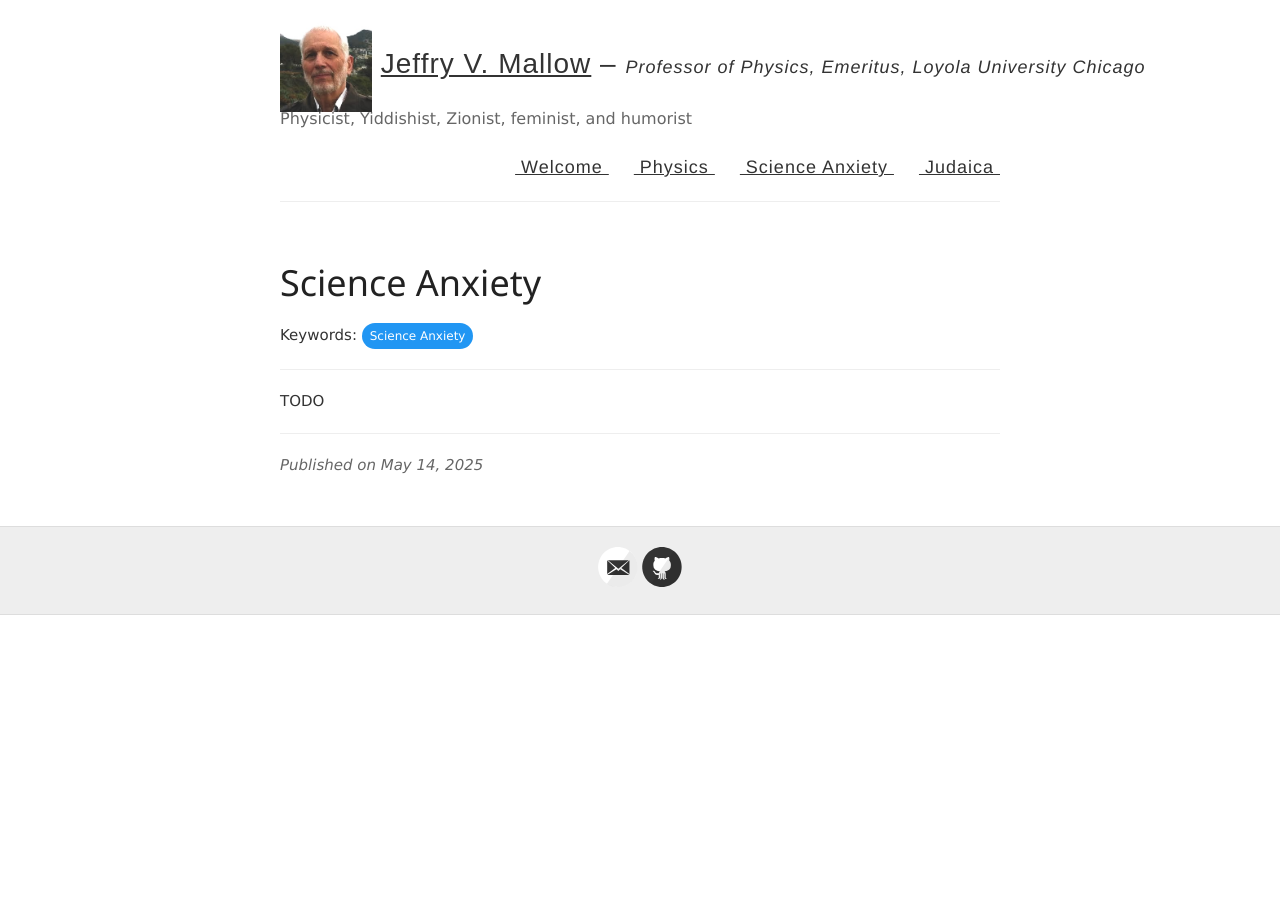
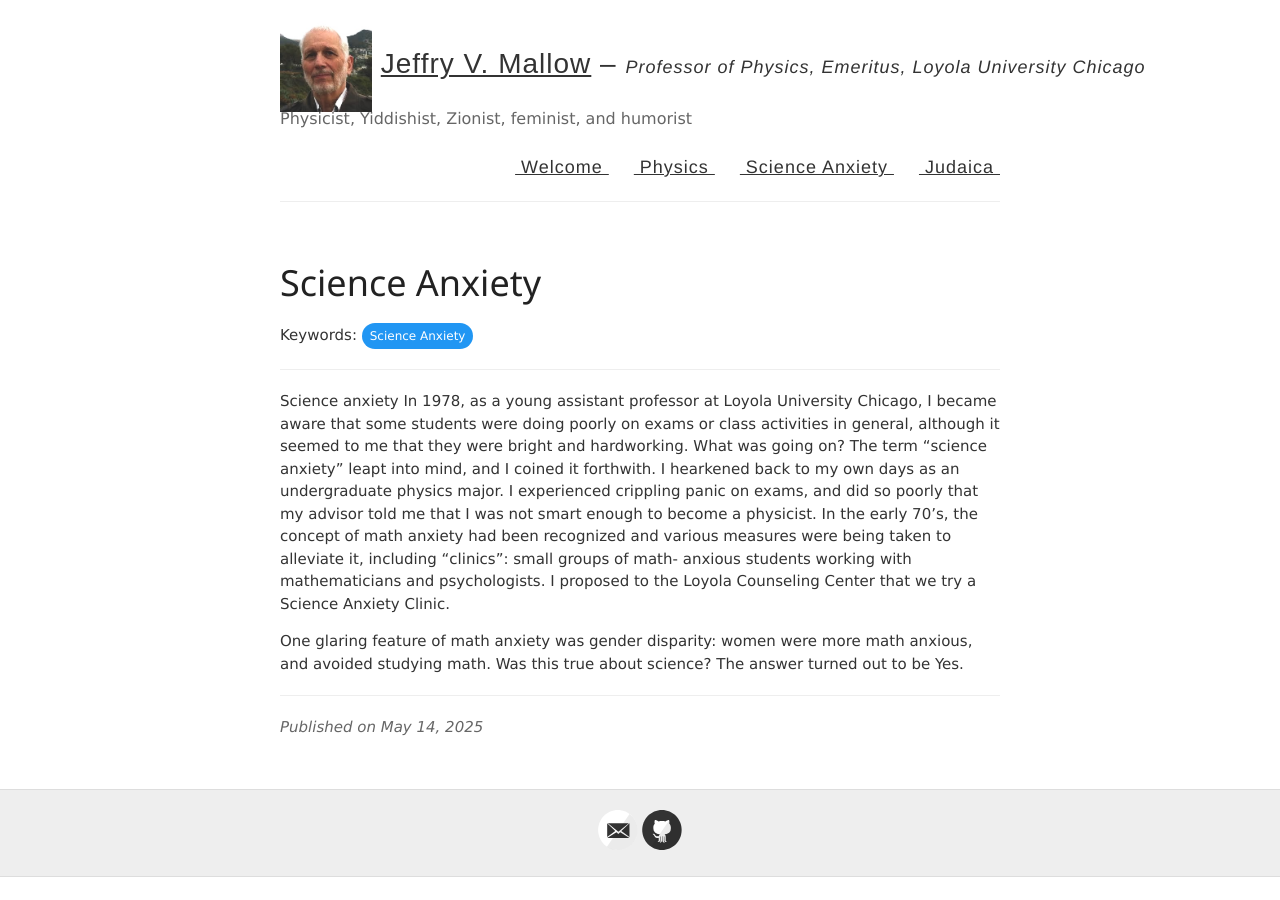
Before and after one commit to jvmallow/jvmallow.github.io, a Jekyll site: the page built from _posts/2025-05-14-Science_Anxiety.md, in a window 1280 px wide. Built offline with Jekyll 4.4.1, drawn with Linux system fonts in a browser that asks for light colours; a script that is not in the unit is left out.

Commit message:
Update 2025-05-14-Science_Anxiety.md

```diff
--- a/_posts/2025-05-14-Science_Anxiety.md
+++ b/_posts/2025-05-14-Science_Anxiety.md
@@ -6,4 +6,7 @@ category: Science Anxiety
 tags: [Science Anxiety]
 ---
 
-TODO
+Science anxiety
+In 1978, as a young assistant professor at Loyola University Chicago, I became aware that some students were doing poorly on exams or class activities in general, although it seemed to me that they were bright and hardworking. What was going on? The term “science anxiety” leapt into mind, and I coined it forthwith. I hearkened back to my own days as an undergraduate physics major. I experienced crippling panic on exams, and did so poorly that my advisor told me that I was not smart enough to become a physicist. In the early 70’s, the concept of math anxiety had been recognized and various measures were being taken to alleviate it, including “clinics”: small groups of math- anxious students working with mathematicians and psychologists. I proposed to the Loyola Counseling Center that we try a Science Anxiety Clinic.
+
+One glaring feature of math anxiety was gender disparity: women were more math anxious, and avoided studying math. Was this true about science? The answer turned out to be Yes.
```
